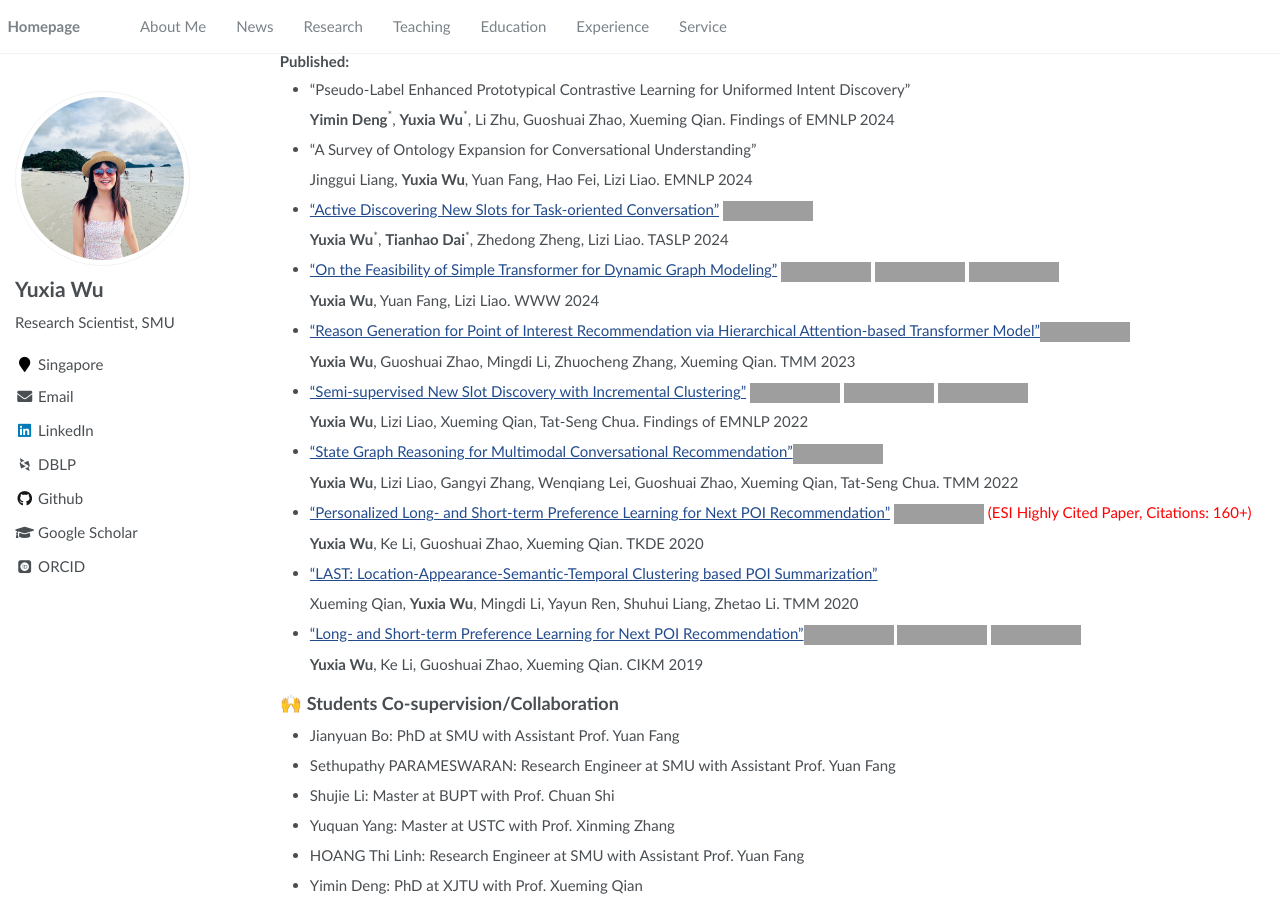
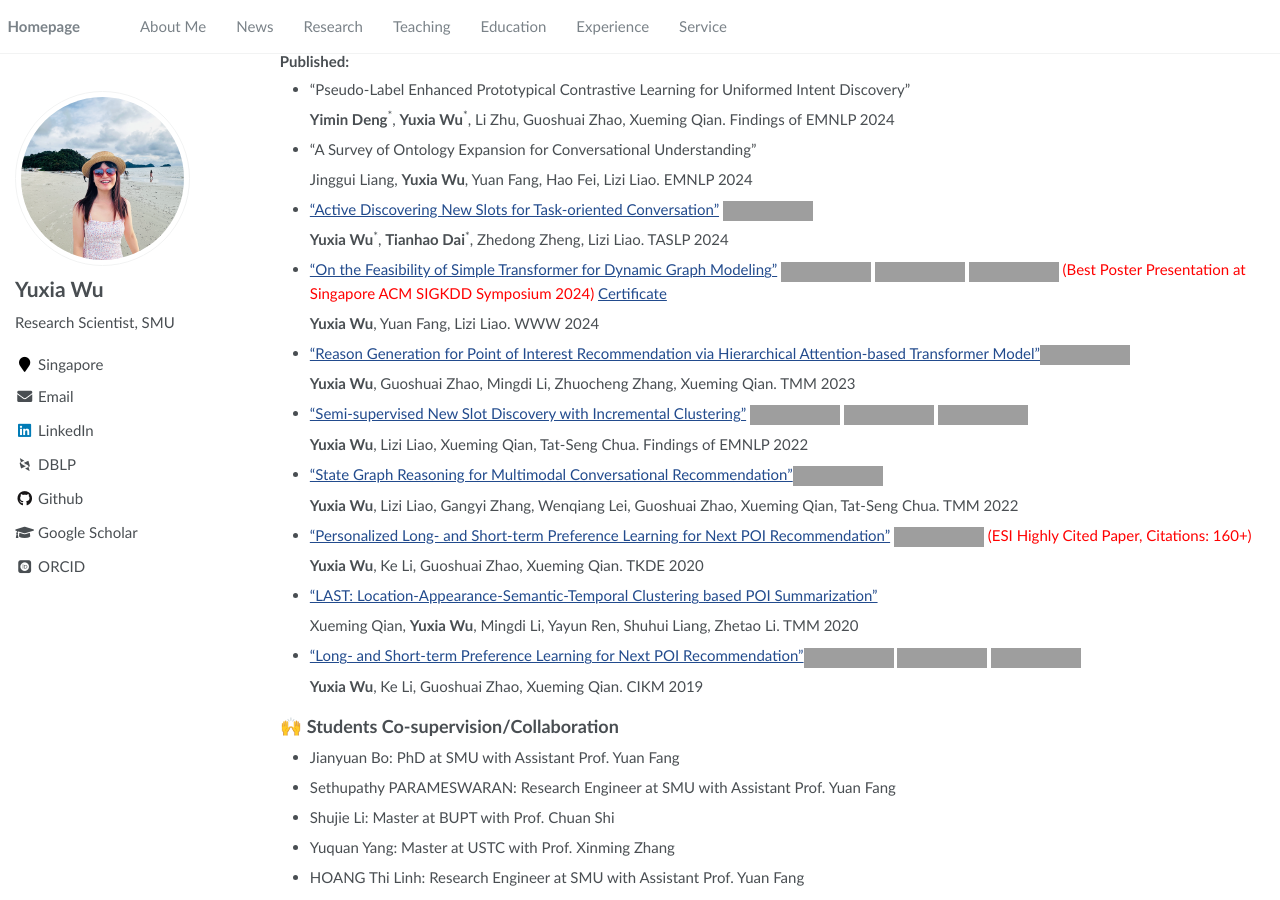
Before and after one commit to YuxiaWu/YuxiaWu.github.io, a Jekyll site: the page built from _pages/about.md, in a window 1280 px wide and 900 px high, scrolled down 802 px, cut to the strip 0-900 px from the top of the window. Built offline with Jekyll 4.4.1, drawn with Linux system fonts in a browser that asks for light colours; some web fonts are replaced; grey boxes are pictures that could not be loaded.

Commit message:
Update about.md

```diff
--- a/_pages/about.md
+++ b/_pages/about.md
@@ -66,7 +66,7 @@
 
       **Yuxia Wu**<sup>\*</sup>, **Tianhao Dai**<sup>\*</sup>, Zhedong Zheng, Lizi Liao. TASLP 2024
 
-  - ["On the Feasibility of Simple Transformer for Dynamic Graph Modeling"](https://dl.acm.org/doi/pdf/10.1145/3589334.3645622) [![CODE](https://img.shields.io/badge/CODE-blue)](https://github.com/YuxiaWu/SimpleDyG) <strong><span class='show_paper_citations' data='bRgptuYAAAAJ:KlAtU1dfN6UC'></span></strong> [![Poster](https://img.shields.io/badge/Poster-blue)](/my_papers/WWW24-SimpleDyG-poster.pdf) [![VIDEO](https://img.shields.io/badge/VIDEO-blue)](https://www.youtube.com/watch?v=7sS0yVRS_jM)
+  - ["On the Feasibility of Simple Transformer for Dynamic Graph Modeling"](https://dl.acm.org/doi/pdf/10.1145/3589334.3645622) [![CODE](https://img.shields.io/badge/CODE-blue)](https://github.com/YuxiaWu/SimpleDyG) <strong><span class='show_paper_citations' data='bRgptuYAAAAJ:KlAtU1dfN6UC'></span></strong> [![Poster](https://img.shields.io/badge/Poster-blue)](/my_papers/WWW24-SimpleDyG-poster.pdf) [![VIDEO](https://img.shields.io/badge/VIDEO-blue)](https://www.youtube.com/watch?v=7sS0yVRS_jM) <span style="color:red">(Best Poster Presentation at Singapore ACM SIGKDD Symposium 2024)</span> [Certificate](images/Award Certificate - Yuxia.pdf)
 
     **Yuxia Wu**, Yuan Fang, Lizi Liao. WWW 2024
 
```
